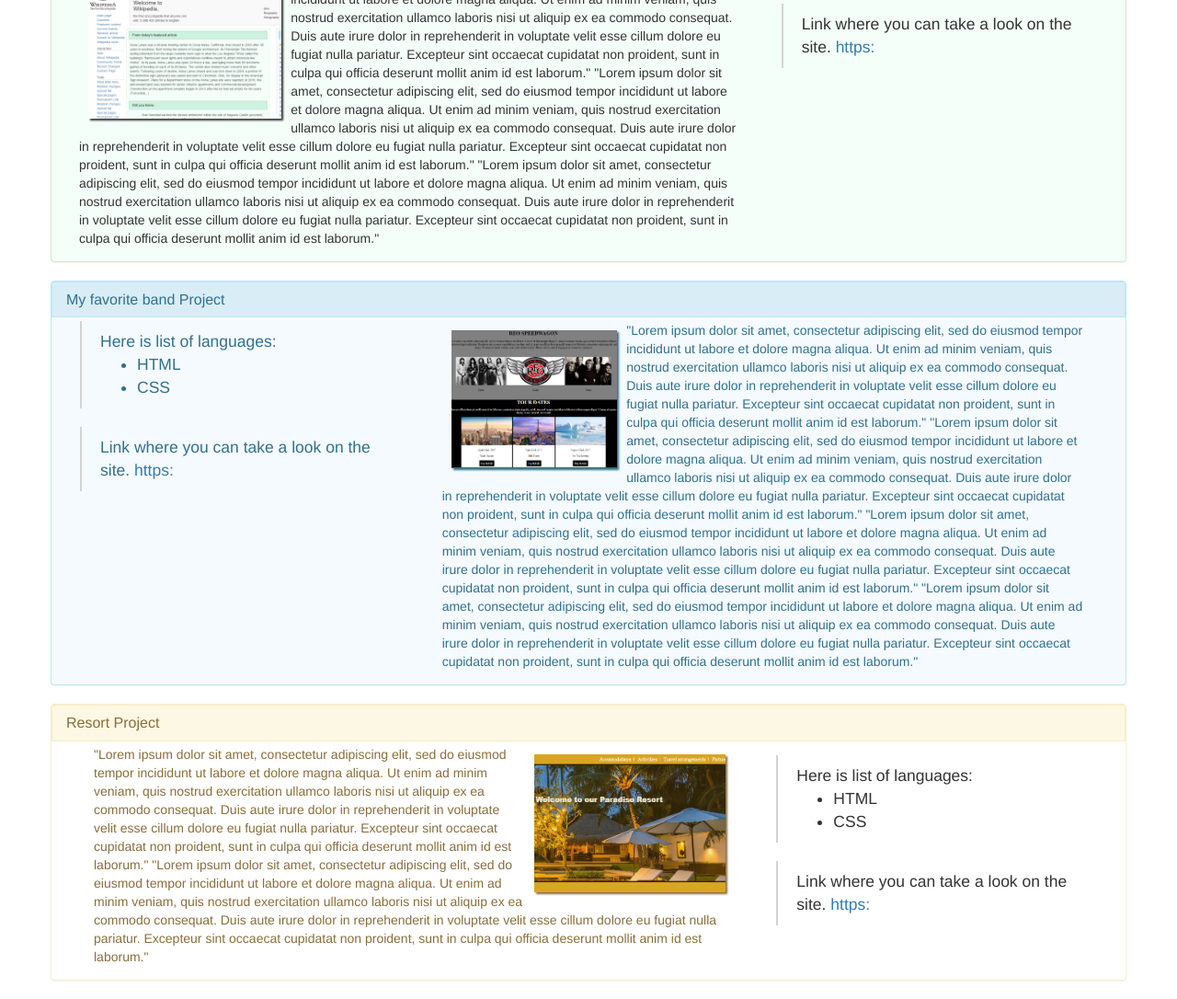
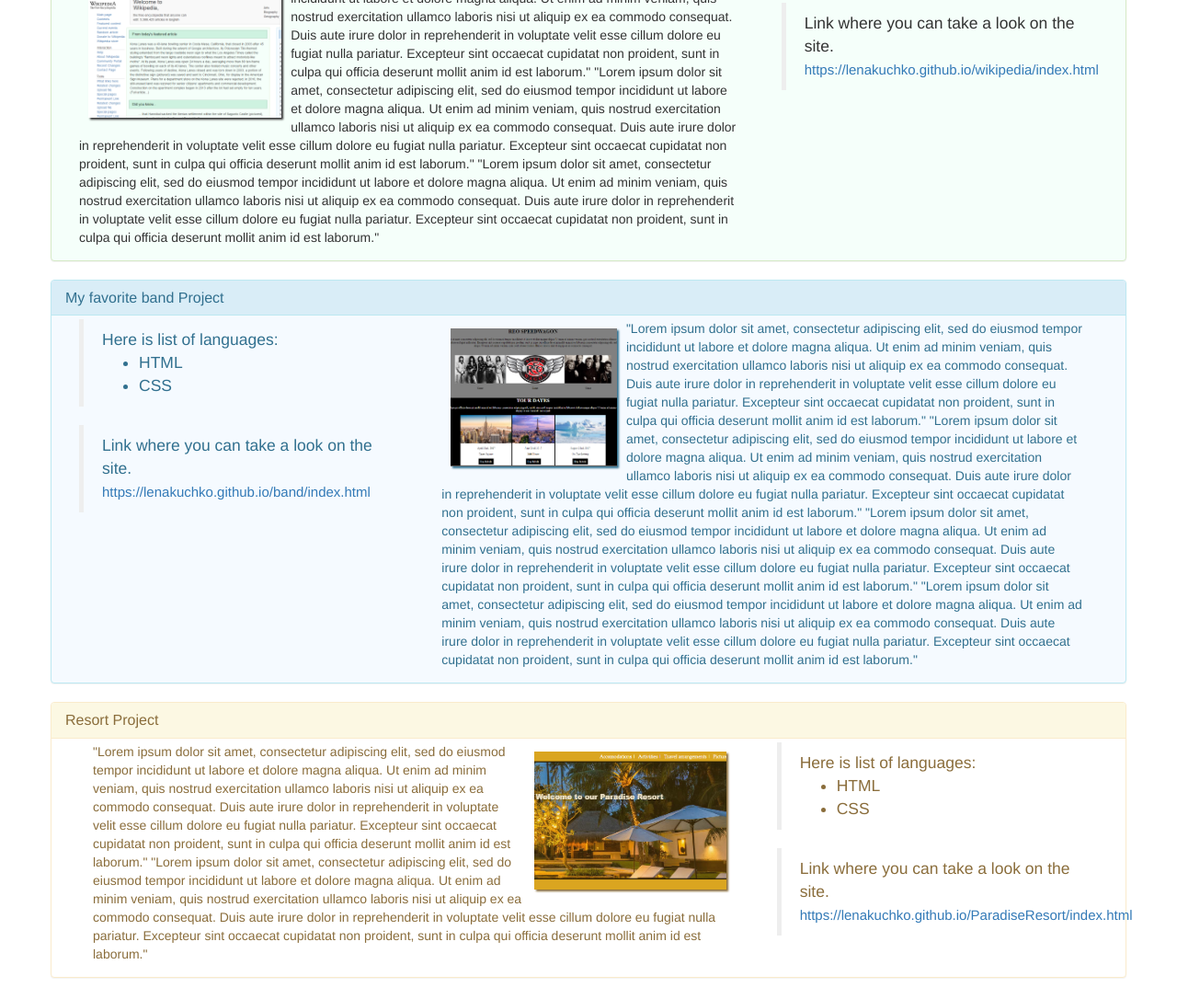
Before and after one commit to LenaKuchko/Portfolio, a plain HTML site: page index.html in a window 1280 px wide. Shown: the part 590-1676 px from the top of the page at 92% size. Drawn offline with nearby package versions, Linux system fonts and the light colour scheme.

Commit message:
finish yellow section

```diff
--- a/css/styles.css
+++ b/css/styles.css
@@ -20,33 +20,18 @@
 }
 blockquote {
   margin-top: 15px;
-  border-left: 2px solid lightgrey;
+  /*border-left: 2px solid black;*/
 }
-/*}
-.blue blockquote {
-  margin-top: 15px;
-  border-left: 5px solid blue;
-}*/
+/*.blue blockquote {
+  border-left: 2px solid black;
 
-/*.header li {
-  display: inline;
-  padding-left:10px;
-  padding-bottom: 10px;
-  padding-top: 10px;
-  padding-right: 10px;
-  float: right;
-  cursor: pointer;
+
 }
-.header li:hover {
-  background-color: rgb(66, 140, 215);
-  color:white;
-}*/
-.main {
-  border: 1px solid gray;
+.green blockquote {
+  border-left: 2px solid ;
 }
-/*.header .active a {
-  background-color: #337ab7;
-
+.yellow blockquote {
+  border-left: 2px solid ;
 }*/
 .bar {
   background-color: rgb(153, 204, 255);
@@ -71,7 +56,6 @@ blockquote {
 .navbar-inverse .navbar-nav li a  {
   color: rgb(0, 0, 0);
   font-size: 20px;
-
 }
 .navbar-nav li:hover {
   background-color: rgb(66, 140, 215);
@@ -94,14 +78,14 @@ blockquote {
 .band {
   background-color: #f5faff;
 }
-.band:hover {
-  box-shadow: 5px 0px 40px rgba(0,0,0, .2);
-}
 .wikipedia {
   background-color: #f5fffa;
 }
-.wikipedia:hover {
+.band:hover, .wikipedia:hover, .resort:hover {
   box-shadow: 5px 0px 40px rgba(0,0,0, .2);
+}
+.band a, .wikipedia a, .resort a {
+  font-size: 15px;
 }
 .edu img, .contacts img {
   height: 150px;
--- a/index.html
+++ b/index.html
@@ -36,7 +36,7 @@
         <div class="col-md-8">
           <p>"Hi! My name is <em>Olena Kuchko</em>". Here is my portfolio page. Lorem ipsum dolor sit amet, consectetur adipiscing elit, sed do eiusmod tempor incididunt ut labore et dolore magna aliqua. Ut enim ad minim veniam </p>
 
-          <ul> Here is the list of my projects:
+          <ul> <h3>Here is the list of my projects:</h3>
             <li><a href="#wiki">Wikipedia project</a></li>
             <li><a href="#band">My favouriye band project</a></li>
             <li><a href="#resort">Resort</a></li>
@@ -68,7 +68,7 @@
           </blockquote>
           <blockquote class="green">
             Link where you can take a look on the site.
-            <a href="#">https:</a>
+            <a target="_blank" href="https://lenakuchko.github.io/wikipedia/index.html">https://lenakuchko.github.io/wikipedia/index.html</a>
           </blockquote>
         </div>
       </div>
@@ -86,7 +86,7 @@
             </blockquote>
             <blockquote class="blue">
               Link where you can take a look on the site.
-              <a href="#">https:</a>
+              <a target="_blank" href="https://lenakuchko.github.io/band/index.html">https://lenakuchko.github.io/band/index.html</a>
             </blockquote>
           </div>
           <div class="col-md-8">
@@ -111,23 +111,23 @@
               <img src="img\resort.PNG" alt="resort img">
               "Lorem ipsum dolor sit amet, consectetur adipiscing elit, sed do eiusmod tempor incididunt ut labore et dolore magna aliqua. Ut enim ad minim veniam, quis nostrud exercitation ullamco laboris nisi ut aliquip ex ea commodo consequat. Duis aute irure dolor in reprehenderit in voluptate velit esse cillum dolore eu fugiat nulla pariatur. Excepteur sint occaecat cupidatat non proident, sunt in culpa qui officia deserunt mollit anim id est laborum."
                 "Lorem ipsum dolor sit amet, consectetur adipiscing elit, sed do eiusmod tempor incididunt ut labore et dolore magna aliqua. Ut enim ad minim veniam, quis nostrud exercitation ullamco laboris nisi ut aliquip ex ea commodo consequat. Duis aute irure dolor in reprehenderit in voluptate velit esse cillum dolore eu fugiat nulla pariatur. Excepteur sint occaecat cupidatat non proident, sunt in culpa qui officia deserunt mollit anim id est laborum."
-            </div>
           </div>
         </div>
         <div class="col-md-4">
-          <blockquote class="blue">
+          <blockquote class="yellow">
             Here is list of languages:
             <ul>
               <li>HTML</li>
               <li>CSS</li>
             </ul>
           </blockquote>
-          <blockquote class="blue">
+          <blockquote class="yellow">
             Link where you can take a look on the site.
-            <a href="#">https:</a>
+            <a href="https://lenakuchko.github.io/ParadiseResort/index.html">https://lenakuchko.github.io/ParadiseResort/index.html</a>
           </blockquote>
         </div>
       </div>
+    </div>
 
     </div>
   </body>
```
